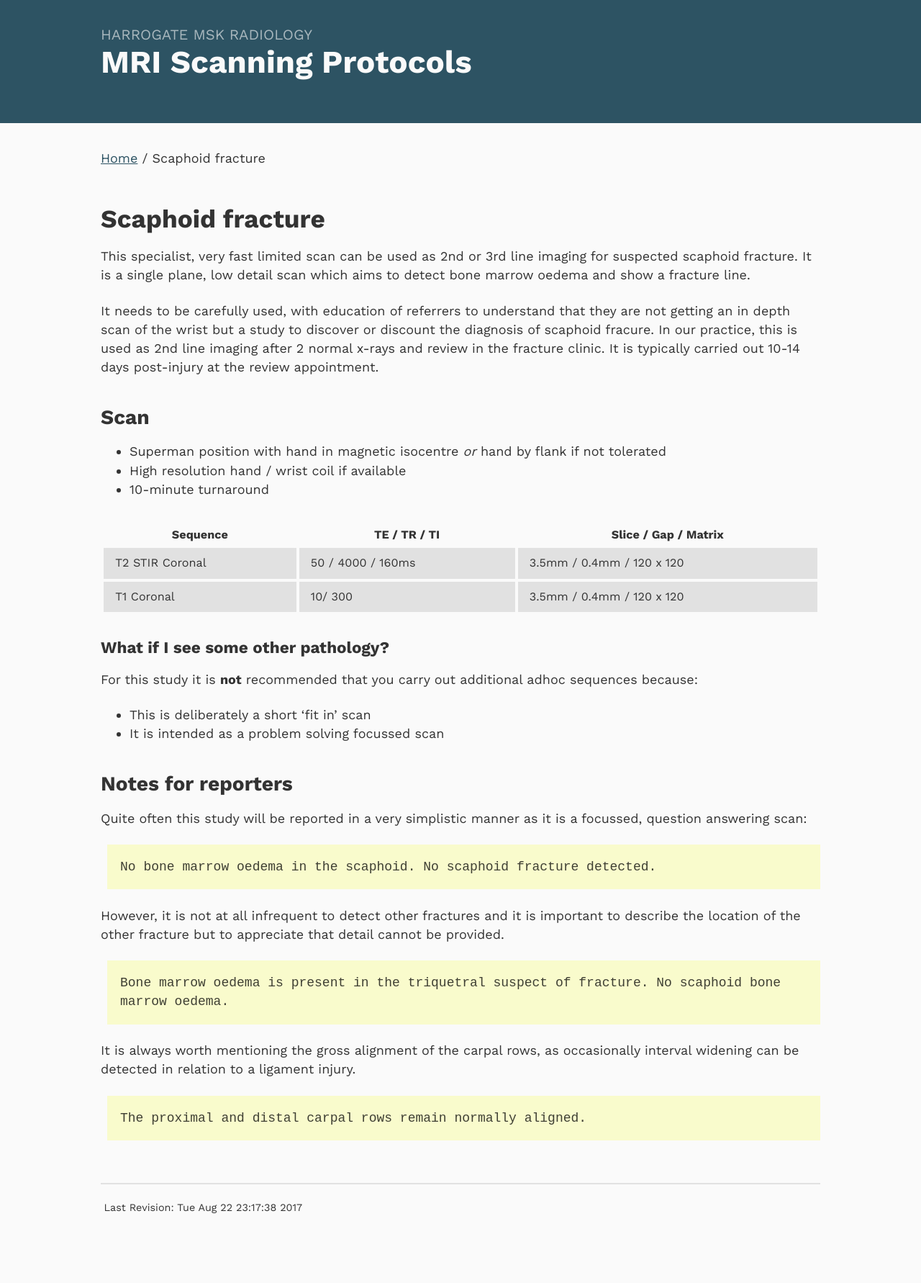
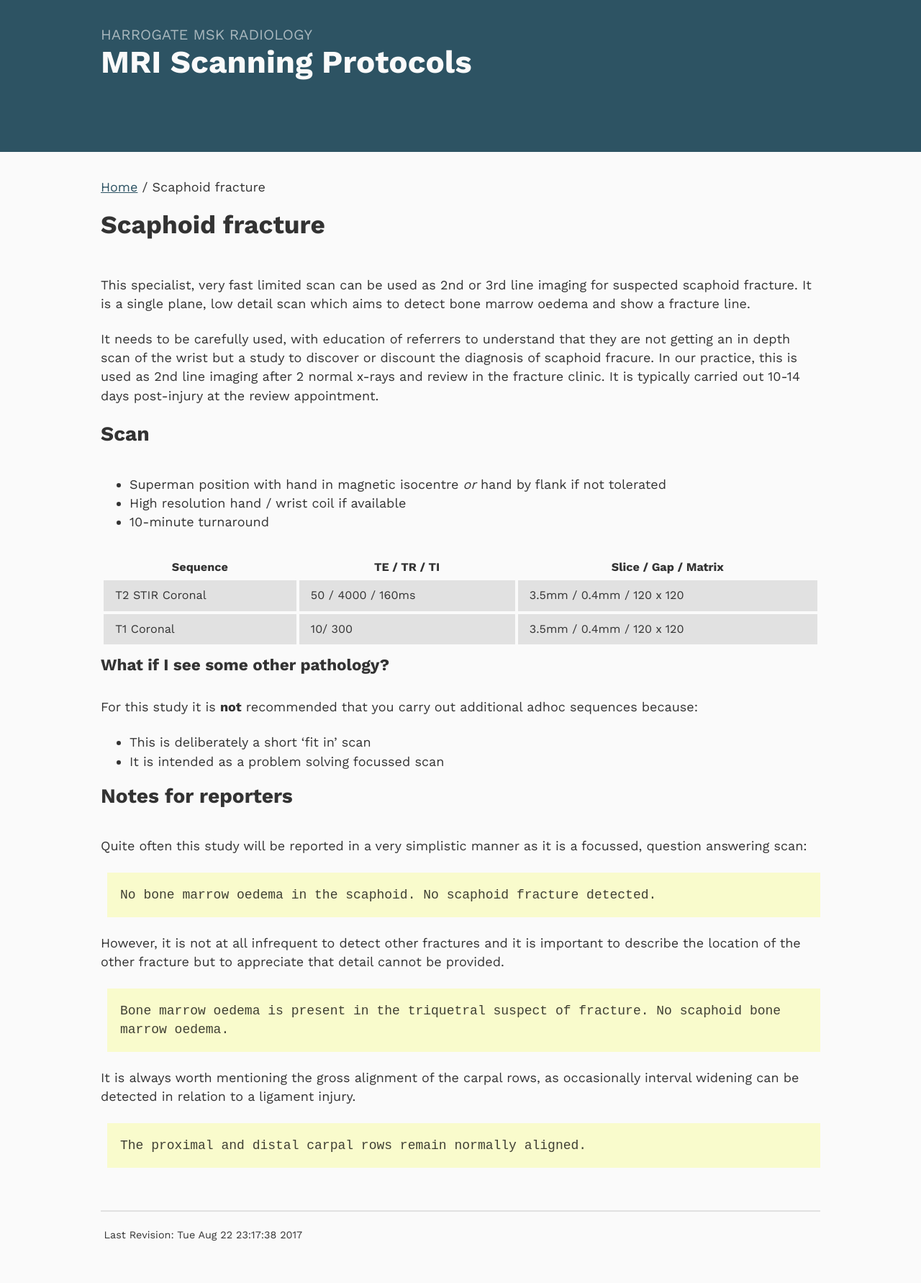
Before and after one commit to harrogatemsk/harrogatemsk.github.io, a Jekyll site: the page built from _protocols/scaphoid.md, in a window 1280 px wide. Shown: the whole page at 72% size. Built offline with Jekyll 4.4.1, drawn with Linux system fonts in a browser that asks for light colours; before the commit the page ends 1744 px from its top, so only the background shows below that.

Commit message:
Update style.scss

```diff
--- a/assets/css/style.scss
+++ b/assets/css/style.scss
@@ -28,7 +28,7 @@ body {
 p {margin-bottom: 1.3em;}
 
 h1, h2, h3, h4 {
-  margin: 1.414em 0 0.5em;
+  margin: 0.5em 0 1.414em;
   font-weight: 700;
   line-height: 1.2;
 }
```
